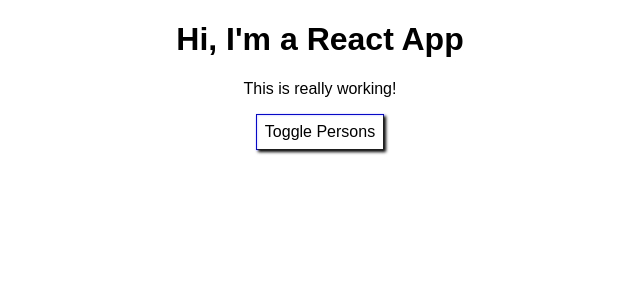
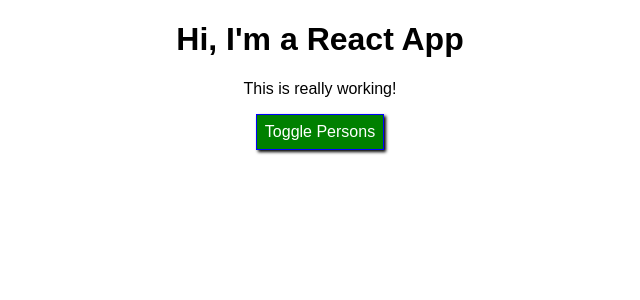
Before and after one commit to andrewrey/react-complete-guide, a React (Create React App) app: page / in a window 1280 px wide. Shown: the top 300 px of the page, without its empty margins (320-960 px from the left). Built offline with nearby package versions, Linux system fonts and the light colour scheme.

Commit message:
dynamically changing style object

```diff
--- a/src/App.js
+++ b/src/App.js
@@ -56,7 +56,8 @@ class App extends Component {
 
   render() {
     const style = {
-      backgroundColor: "white",
+      backgroundColor: "green",
+      color: "white",
       font: "inherit",
       border: "1px solid blue",
       padding: "8px",
@@ -66,11 +67,12 @@ class App extends Component {
 
     let persons = null;
     if (this.state.showPersons) {
+      style.backgroundColor = "red";
       persons = (
         <div>
-          {this.state.persons.map((person) => (
-            <Person key={person.id} name={person.name} age={person.age} deleteName={this.deleteNameHandler.bind(this, person.id)} nameChange={(e) => this.nameChangeHandler(e, person.id)} />
-          ))}
+          {this.state.persons.map((person) => {
+            return <Person key={person.id} name={person.name} age={person.age} deleteName={this.deleteNameHandler.bind(this, person.id)} nameChange={(e) => this.nameChangeHandler(e, person.id)} />;
+          })}
           {/* <Person name={this.state.persons[0].name} age={this.state.persons[0].age} />
           <Person name={this.state.persons[1].name} age={this.state.persons[1].age} click={this.switchNameHandler.bind(this, "Tommy Boy")} changed={this.nameChangeHandler}>
             My Hobbies: Racing
```
